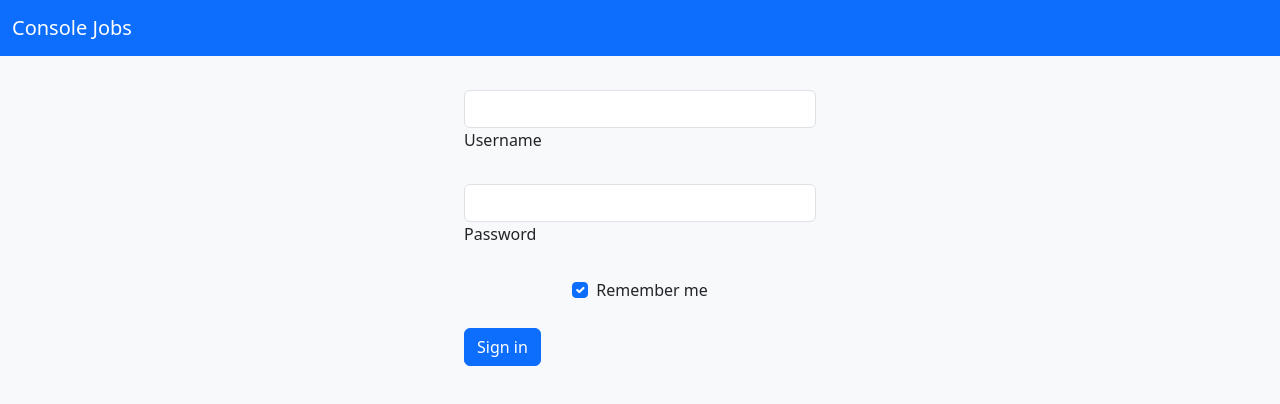
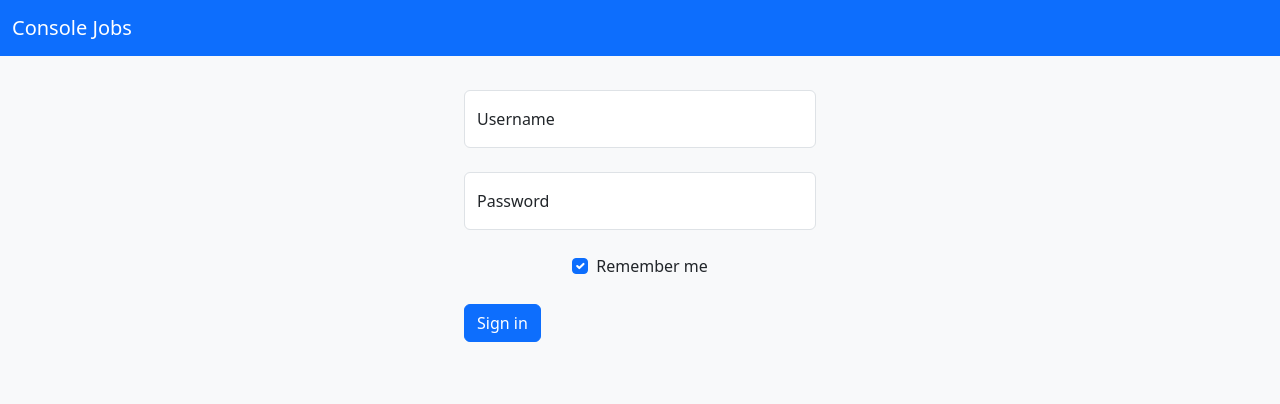
Before and after one commit to QuickOrBeDead/console-jobs-scheduler, a Vue app in the folder src/App/app.client/: page /login in a window 1280 px wide. Shown: the top 404 px of the page. Built offline with nearby package versions, Linux system fonts and the light colour scheme.

Commit message:
add form-floating class

```diff
--- a/src/App/app.client/src/components/Login.vue
+++ b/src/App/app.client/src/components/Login.vue
@@ -25,13 +25,13 @@ async function login() {
             <div class="row">
                 <section class="w-100 p-4 d-flex justify-content-center pb-4">
                     <form style="width: 22rem;">
-                        <div class="mb-4">
-                            <input type="text" id="txtUserName" class="form-control" v-model="loginModel.userName" />
+                        <div class="form-floating mb-4">
+                            <input type="text" id="txtUserName" class="form-control" v-model="loginModel.userName" placeholder="Username" />
                             <label class="form-label" for="txtUserName">Username</label>
                         </div>
 
-                        <div class="mb-4">
-                            <input type="password" id="txtPassword" class="form-control" v-model="loginModel.password" />
+                        <div class="form-floating mb-4">
+                            <input type="password" id="txtPassword" class="form-control" v-model="loginModel.password" placeholder="Password" />
                             <label class="form-label" for="txtPassword">Password</label>
                         </div>
 
```
